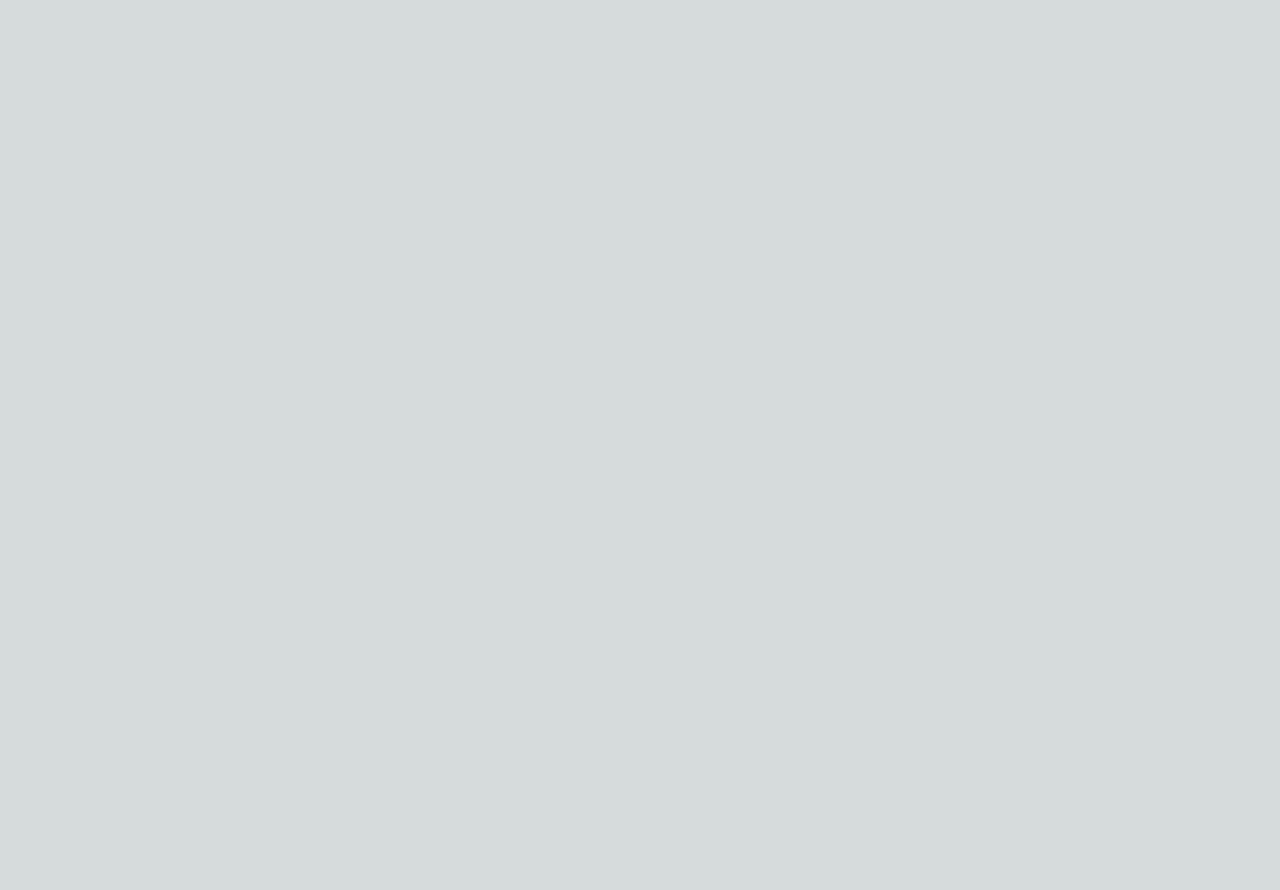
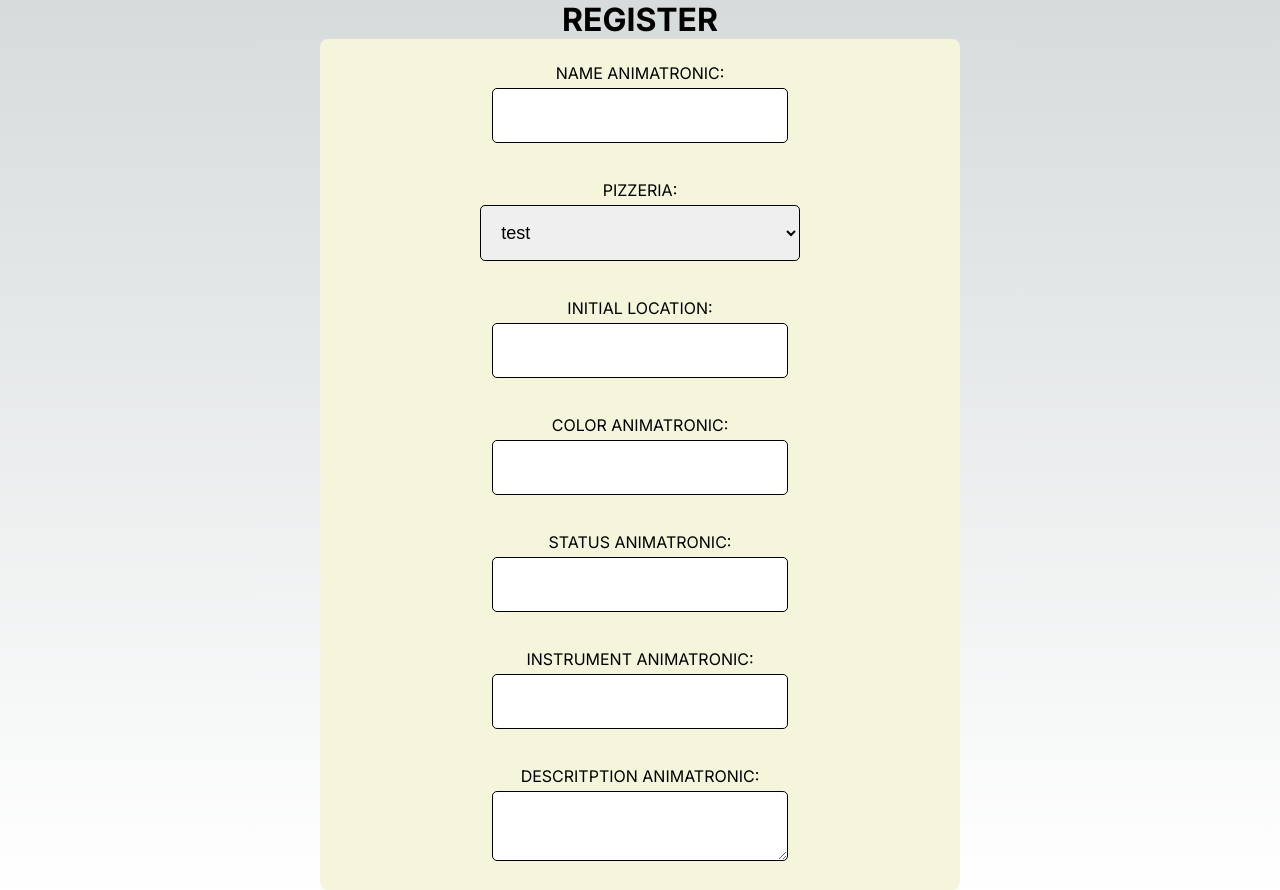
Before and after one commit to pedromonteir01/site-fnaf, a Next.js app: page /page-animatronic/register in a window 1280 px wide. Before the commit the page ends 800 px from the top, so only its background shows below. Built offline with nearby package versions, Linux system fonts and the light colour scheme.

Commit message:
feat: page register

```diff
--- a/app/page-animatronic/register/page.jsx
+++ b/app/page-animatronic/register/page.jsx
@@ -1,8 +1,91 @@
+'use client'
+import { useState } from 'react';
+import styles from './resgister.module.css'
 
 const Register = () => {
+//variaveis do cadastro
+    const [name, setName] = useState('');
+    const [initialLocation, setInitialLocation] = useState('');
+    const [description, setDescription] = useState('');
+    const [color, setColor] = useState('');
+    const [status, setStatus] = useState('');
+    const [instrument, setInstrument] = useState('');
+//Uploads
+    const [imageBody, setImageBody] = useState('');
+    const [imageIcon, setImageIcon] = useState('');
+    const [jumpscare, setJumpscare] = useState('');
+
     return(
-        <main>
-
+        <main className={styles.register}>
+            <h1>REGISTER</h1>
+            <article className={styles.form}>
+                <section className={styles.inputField}>
+                    <label className={styles.title} htmlFor="name">Name animatronic:</label>
+                    <input
+                    className={styles.input}
+                    type="text"
+                    name='name'
+                    value={name}
+                    onChange={(e) => setName(e.target.value)}
+                    />
+                </section>
+                <section className={styles.inputField}>
+                    <label className={styles.title} htmlFor="occupation">Pizzeria:</label>
+                    <select name="occupation" className={styles.select}>
+                        <option value="test">test</option>
+                    </select>
+                </section>
+                <section className={styles.inputField}>
+                    <label className={styles.title} htmlFor="location">Initial location:</label>
+                    <input
+                    className={styles.input}
+                    type="text"
+                    name='location'
+                    value={initialLocation}
+                    onChange={(e) => setInitialLocation(e.target.value)}
+                    />
+                </section>
+                <section className={styles.inputField}>
+                    <label className={styles.title} htmlFor="color">Color animatronic:</label>
+                    <input
+                    className={styles.input}
+                    type="text"
+                    name='color'
+                    value={color}
+                    onChange={(e) => setColor(e.target.value)}
+                    />
+                </section>
+                <section className={styles.inputField}>
+                    <label className={styles.title} htmlFor="status">Status animatronic:</label>
+                    <input
+                    className={styles.input}
+                    type="text"
+                    name='status'
+                    value={status}
+                    onChange={(e) => setStatus(e.target.value)}
+                    />
+                </section>
+                <section className={styles.inputField}>
+                    <label className={styles.title} htmlFor="instrument">Instrument animatronic:</label>
+                    <input
+                    className={styles.input}
+                    type="text"
+                    name='instrument'
+                    value={instrument}
+                    onChange={(e) => setInstrument(e.target.value)}
+                    />
+                </section>
+                <section className={styles.inputField}>
+                    <label className={styles.title} htmlFor="description">Descritption animatronic:</label>
+                    <textarea
+                    className={styles.input}
+                    type="text"
+                    name='description'
+                    value={description}
+                    onChange={(e) => setDescription(e.target.value)}
+                    />
+                </section>
+            </article>
         </main>
     )
 }
--- /dev/null
+++ b/app/page-animatronic/register/resgister.module.css
@@ -0,0 +1,45 @@
+.register {
+    display: flex;
+    flex-direction: column;
+    align-items: center;
+    justify-content: center;
+}
+
+.form {
+    background-color: beige;
+    width: 50%;
+    border-radius: 8px;
+}
+
+.inputField {
+    padding: 0.5rem;
+    margin: 1rem;
+    display: flex;
+    flex-direction: column;
+    justify-content: center;
+    align-items: center;
+}
+
+.title {
+    text-transform: uppercase;
+}
+
+.input {
+    width: 50%;
+    margin: 5px;
+    padding: 1rem;
+    font-size: large;
+    border-radius: 5px;
+    outline: none;
+    border: 1px solid black;
+}
+
+.select {
+    width: 54%;
+    margin: 5px;
+    padding: 1rem;
+    font-size: large;
+    border-radius: 5px;
+    outline: none;
+    border: 1px solid black;
+}
```
Also changed, not shown: app/page-animatronic/page.jsx (+7 -2 lines).
